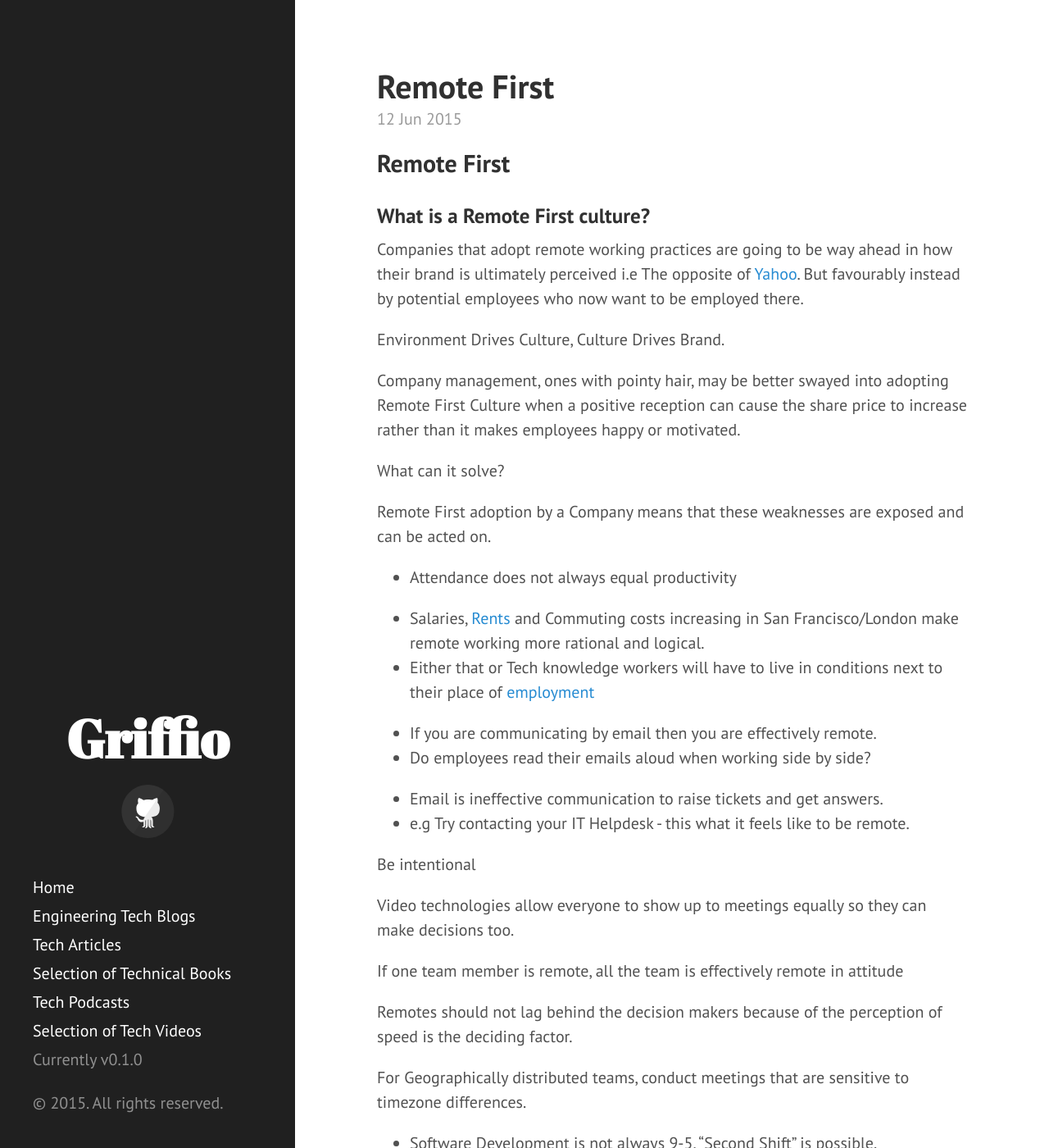
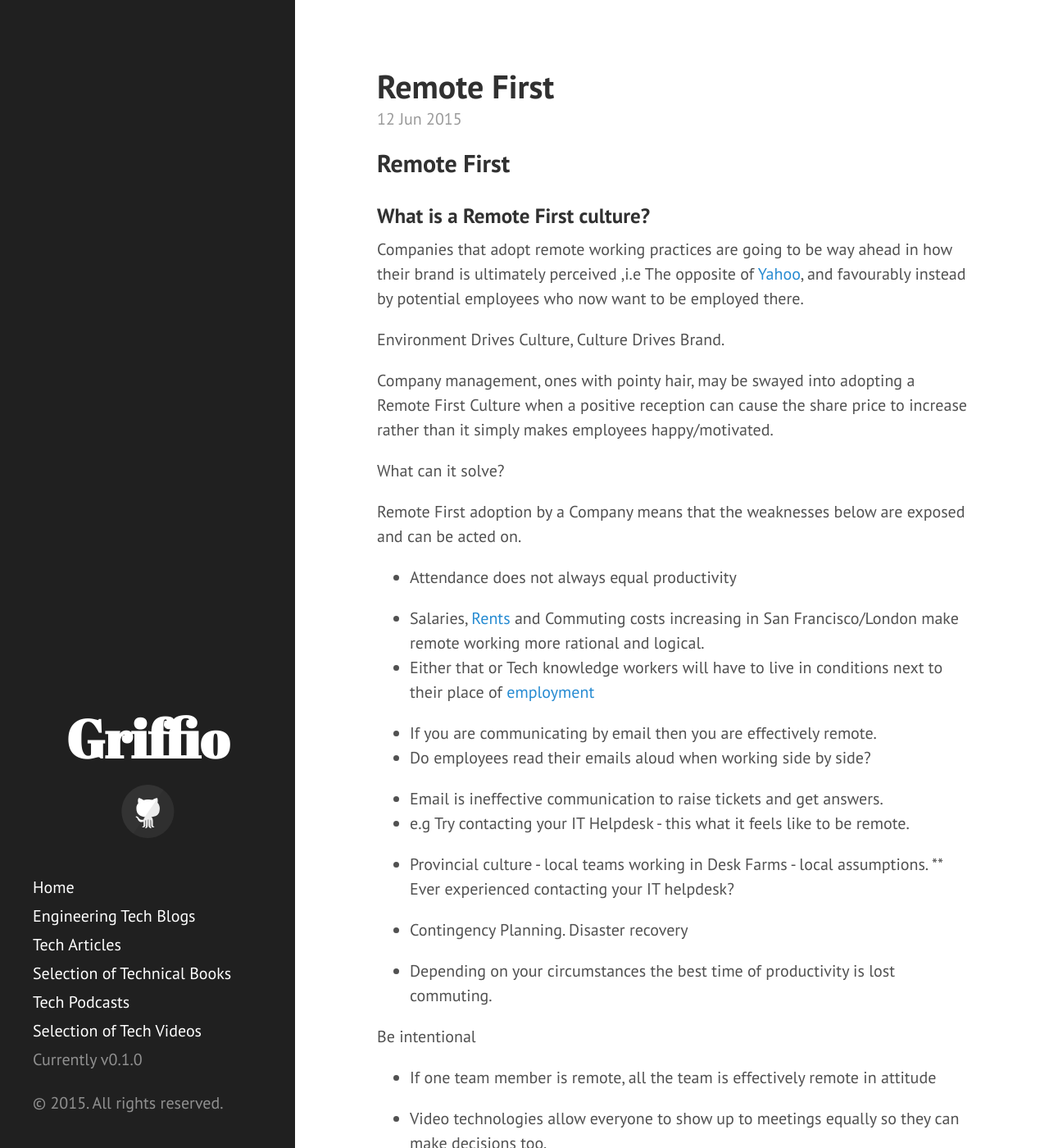
Before and after one commit to griffio/griffio.github.io, a Jekyll site: the page built from _posts/2015-06-12-Remote-First.md, in a window 1280 px wide and 1400 px high. Shown: the whole window at 82% size. Built offline with Jekyll 4.4.1, drawn with Linux system fonts in a browser that asks for light colours; nearby versions of some CDN libraries; some of the changed text lies outside the part shown.

Commit message:
Update 2015-06-12-Remote-First.md

```diff
--- a/_posts/2015-06-12-Remote-First.md
+++ b/_posts/2015-06-12-Remote-First.md
@@ -11,15 +11,15 @@ summary: Remote First Culture
 
 ### What is a Remote First culture?
 
-Companies that adopt remote working practices are going to be way ahead in how their brand is ultimately perceived i.e The opposite of [Yahoo](http://allthingsd.com/20130222/physically-together-heres-the-internal-yahoo-no-work-from-home-memo-which-extends-beyond-remote-workers/). But favourably instead by potential employees who now want to be employed there.
+Companies that adopt remote working practices are going to be way ahead in how their brand is ultimately perceived ,i.e The opposite of [Yahoo](http://allthingsd.com/20130222/physically-together-heres-the-internal-yahoo-no-work-from-home-memo-which-extends-beyond-remote-workers/), and favourably instead by potential employees who now want to be employed there.
 
 Environment Drives Culture, Culture Drives Brand.
 
-Company management, ones with pointy hair, may be better swayed into adopting Remote First Culture when a positive reception can cause the share price to increase rather than it makes employees happy or motivated.
+Company management, ones with pointy hair, may be swayed into adopting a Remote First Culture when a positive reception can cause the share price to increase rather than it simply makes employees happy/motivated.
 
 What can it solve?
 
-Remote First adoption by a Company means that these weaknesses are exposed and can be acted on.
+Remote First adoption by a Company means that the weaknesses below are exposed and can be acted on.
 
 * Attendance does not always equal productivity
 
@@ -32,15 +32,22 @@ Remote First adoption by a Company means that these weaknesses are exposed and c
 * Email is ineffective communication to raise tickets and get answers.
  * e.g Try contacting your IT Helpdesk - this what it feels like to be remote.
 
+* Provincial culture - local teams working in Desk Farms - local assumptions.
+ ** Ever experienced contacting your IT helpdesk?
+
+* Contingency Planning. Disaster recovery
+
+* Depending on your circumstances the best time of productivity is lost commuting.
+
 Be intentional
 
-Video technologies allow everyone to show up to meetings equally so they can make decisions too.
+* If one team member is remote, all the team is effectively remote in attitude
 
-If one team member is remote, all the team is effectively remote in attitude
+* Video technologies allow everyone to show up to meetings equally so they can make decisions too.
 
-Remotes should not lag behind the decision makers because of the perception of speed is the deciding factor.
+* Remotes should not lag behind the decision makers because of the perception of speed is the deciding factor.
 
-For Geographically distributed teams, conduct meetings that are sensitive to timezone differences.
+* Do not make distributed teams across timezones work outside of their normal scheduled hours.
 
 * Software Development is not always 9-5, “Second Shift” is possible.
 
@@ -50,16 +57,11 @@ For Geographically distributed teams, conduct meetings that are sensitive to tim
 
 * Remote teams can become increasingly skilful.
 
-* Skill set to acquire in the next few years is distributed working practices
+* The skill set to acquire in the next few years is distributed working practices
 
-* Provincial culture - local teams working in Desk Farms - local assumptions.
- ** Ever experienced contacting your IT helpdesk? It seems yhey can only quickly solve your problem if you are sitting next to them.
+* Marching ants - Offices located in hubs
 
-* Marching ants, disaster recovery - Offices located in hubs
- Contingency Planning. Disaster recovery. Fire Drill
- Commuting is an expensive habit.
- Depending on your circumstances the best time of productivity is lost commuting.
-
+___
 
 As [discussed](/facebook/2015/04/05/Facebook-openplan/), how do you compete for hires against Facebook?
 
```
